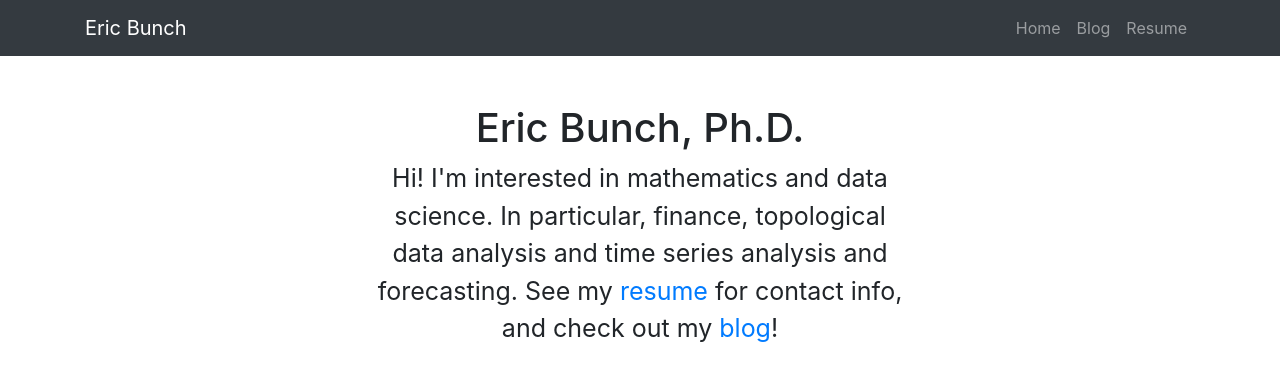
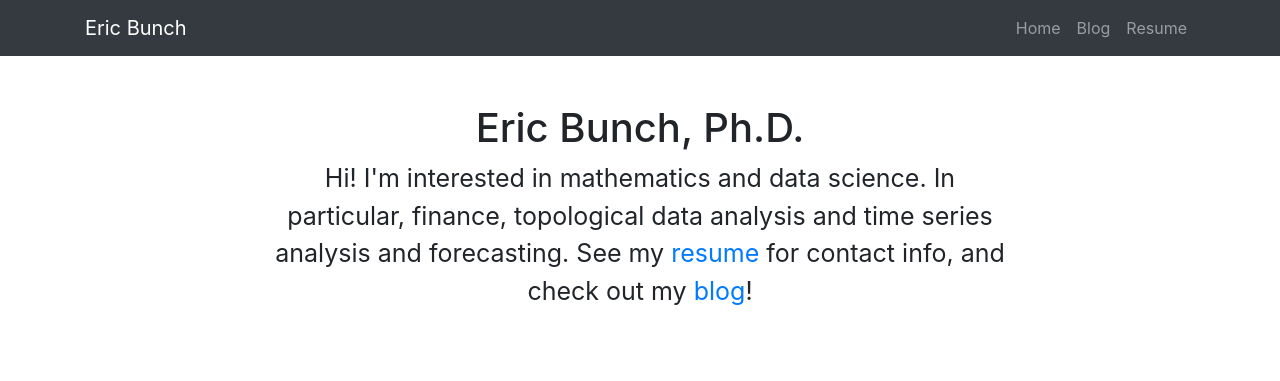
Before and after one commit to eric-bunch/eric-bunch.github.io, a Jekyll site: the page built from index.html, in a window 1280 px wide. Shown: the top 381 px of the page. Built offline with Jekyll 4.4.1, drawn with Linux system fonts in a browser that asks for light colours.

Commit message:
Update index.html

```diff
--- a/index.html
+++ b/index.html
@@ -6,6 +6,6 @@ title: Eric Bunch
   <h1 class="mt-5">Eric Bunch, Ph.D.</h1>
 </div>
 
-<div class="col-md-6 offset-md-3 text-center">
+<div class="col-md-8 offset-md-2 text-center">
   <p style="font-size: 25px;">Hi! I'm interested in mathematics and data science. In particular, finance, topological data analysis and time series analysis and forecasting. See my <a href="/resume/">resume</a> for contact info, and check out my <a href="/blog/">blog</a>!</p>
 </div>
```
